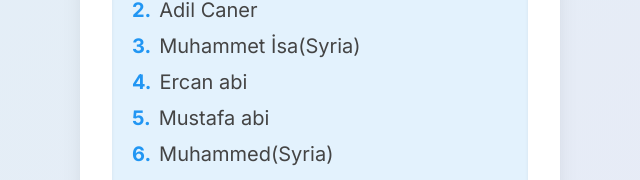
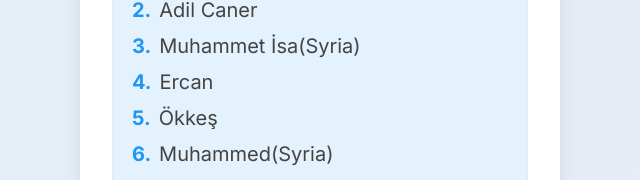
Before and after one commit to Bedirhan3428/myapp, a React (Create React App) app: page / in a window 1280 px wide. Shown: the part 872-1052 px from the top of the page, without its empty margins (340-980 px from the left). Built offline with nearby package versions, Linux system fonts and the light colour scheme.

Commit message:
Update App.js

```diff
--- a/src/App.js
+++ b/src/App.js
@@ -5,8 +5,8 @@ const people = [
   "Mehmet Enes",
   "Adil Caner",
   "Muhammet İsa(Syria)",
-  "Ercan abi",
-  "Mustafa abi",
+  "Ercan",
+  "Ökkeş",
   "Muhammed(Syria)",
   "Bedirhan",
   "Ali Taha",
```
